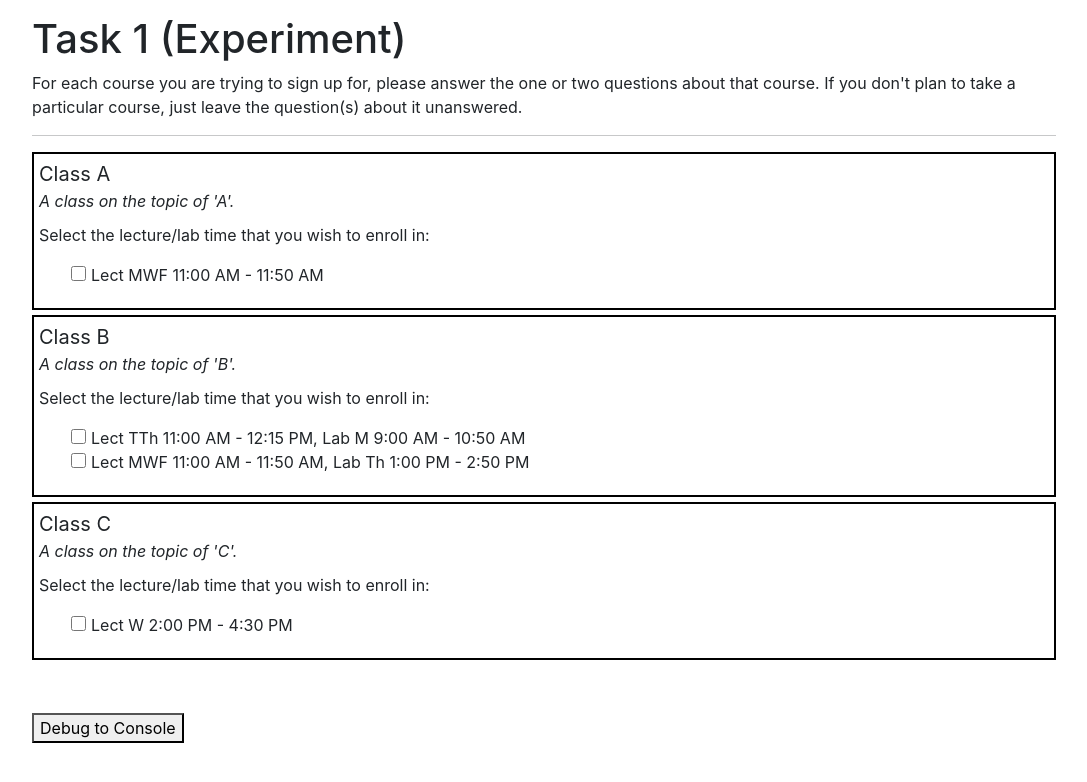
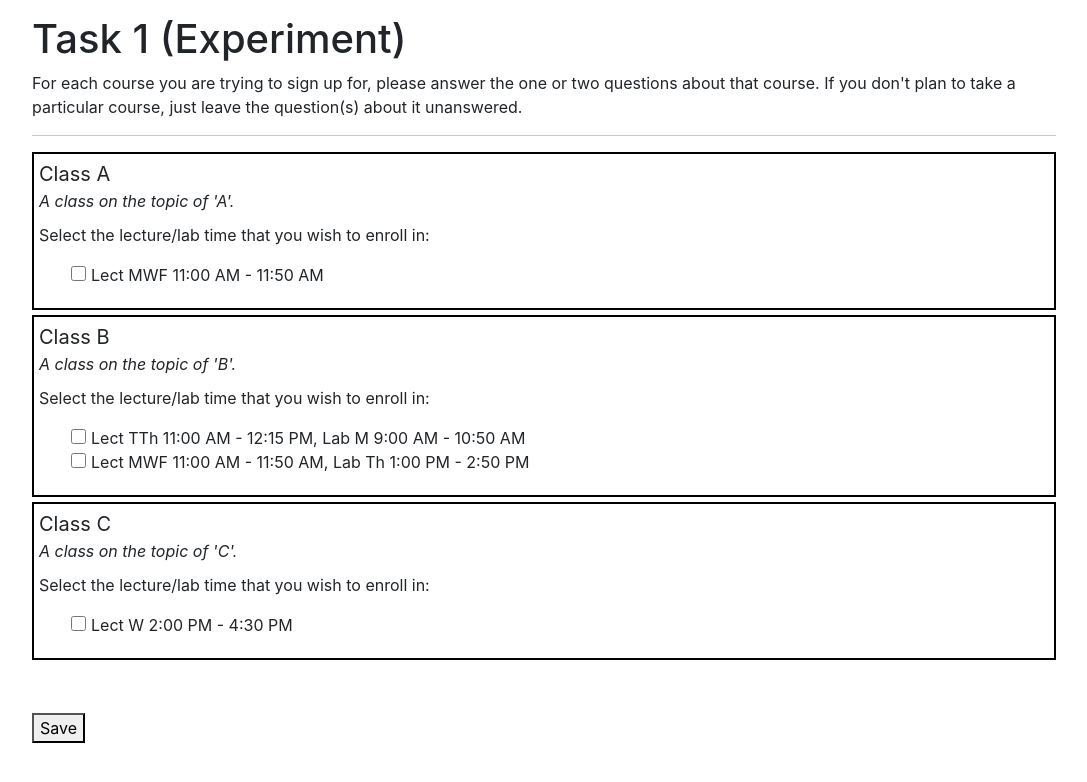
Before and after one commit to OmNai442003/Permission-Number-System-Improved---UX-Based, a React (Create React App) app: page /task1B in a window 1280 px wide. Shown: the top 782 px of the page, without its empty margins (96-1183 px from the left). Built offline with nearby package versions, Linux system fonts and the light colour scheme.

Commit message:
Store tasks 1 and 2 state and redirect to landing after completion.

```diff
--- a/src/screens/Task1/Task1Page_Control.js
+++ b/src/screens/Task1/Task1Page_Control.js
@@ -2,9 +2,17 @@ import { useState } from "react";
 import Task1_Control_Course from "../../components/Task1/Task1_Control_Course";
 import { TASK1 } from "../../utility/task1Const";
 import Styled from "styled-components";
+import * as dataRepo from "../../utility/dataRepo";
+import { useNavigate } from "react-router-dom";
 
 function Task1Page_Control() {
+    const navigate = useNavigate();
     const Container = Styled.div``;
+    const [details, updateDetails] = useState({
+        taskName: "Task1_Control",
+        startDateTime: new Date()
+    });
+
     const [stuff, updateStuff] = useState([
         {
             id: 1,
@@ -117,11 +125,6 @@ function Task1Page_Control() {
         )
     }
 
-    function print(e) {
-        e.preventDefault();
-        console.log(stuff);
-
-    }
     function renderRow(course){
         return (
             <Task1_Control_Course
@@ -132,6 +135,19 @@ function Task1Page_Control() {
             />
         );
     };
+
+    function save(e){
+        e.preventDefault();
+        let endDateTime = new Date();
+
+        dataRepo.recordTask({
+            ...details,
+            endDateTime,
+            data: stuff
+        });
+
+        navigate("/");
+    }
 
     return (
         <Container className="task-container">
@@ -146,7 +162,7 @@ function Task1Page_Control() {
 
             <br />
             <br />
-            <button onClick={print}>Debug to Console</button>
+            <button onClick={save}>Save</button>
 
         </Container>
     )
--- a/src/screens/Task1/Task1Page_Experiment.js
+++ b/src/screens/Task1/Task1Page_Experiment.js
@@ -2,9 +2,17 @@ import { useState } from "react";
 import Task1_Experiment_Course from "../../components/Task1/Task1_Experiment_Course";
 import { TASK1 } from "../../utility/task1Const";
 import Styled from "styled-components";
+import * as dataRepo from "../../utility/dataRepo";
+import { useNavigate } from "react-router-dom";
 
 function Task1Page_Experiment() {
+    const navigate = useNavigate();
     const Container = Styled.div``;
+    const [details, updateDetails] = useState({
+        taskName: "Task1_Experiment",
+        startDateTime: new Date()
+    });
+
     const [stuff, updateStuff] = useState([
         {
             id: 1,
@@ -212,11 +220,6 @@ function Task1Page_Experiment() {
         return false;
     }
 
-    function print(e) {
-        e.preventDefault();
-        console.log(stuff);
-
-    }
     function renderRow(course){
         return (
             <Task1_Experiment_Course
@@ -226,6 +229,19 @@ function Task1Page_Experiment() {
             />
         );
     };
+
+    function save(e){
+        e.preventDefault();
+        let endDateTime = new Date();
+
+        dataRepo.recordTask({
+            ...details,
+            endDateTime,
+            data: stuff
+        });
+
+        navigate("/");
+    }
 
     return (
         <Container className="task-container">
@@ -240,7 +256,7 @@ function Task1Page_Experiment() {
 
             <br />
             <br />
-            <button onClick={print}>Debug to Console</button>
+            <button onClick={save}>Save</button>
 
         </Container>
     )
--- a/src/screens/Task2/Task2Page_Control.js
+++ b/src/screens/Task2/Task2Page_Control.js
@@ -2,9 +2,17 @@ import { useState } from "react";
 import Task2_Control_Course from "../../components/Task2/Task2_Control_Course";
 import { TASK2 } from "../../utility/task2Const";
 import Styled from "styled-components";
+import * as dataRepo from "../../utility/dataRepo";
+import { useNavigate } from "react-router-dom";
 
 function Task2Page_Control() {
+    const navigate = useNavigate();
     const Container = Styled.div``;
+    const [details, updateDetails] = useState({
+        taskName: "Task2_Control",
+        startDateTime: new Date()
+    });
+
     const [courses, updateCourses] = useState([
         {
             id: 1,
@@ -130,12 +138,6 @@ function Task2Page_Control() {
         )
     }
 
-    function print(e) {
-        e.preventDefault();
-        console.log(courses);
-
-    }
-
     function renderRow(course){
         return (
             <Task2_Control_Course
@@ -147,6 +149,19 @@ function Task2Page_Control() {
             />
         );
     };
+
+    function save(e){
+        e.preventDefault();
+        let endDateTime = new Date();
+
+        dataRepo.recordTask({
+            ...details,
+            endDateTime,
+            data: courses
+        });
+
+        navigate("/");
+    }
 
     return (
         <Container className="task-container">
@@ -161,7 +176,7 @@ function Task2Page_Control() {
 
             <br />
             <br />
-            <button onClick={print}>Debug to Console</button>
+            <button onClick={save}>Save</button>
 
         </Container>
     )
--- a/src/screens/Task2/Task2Page_Experiment.js
+++ b/src/screens/Task2/Task2Page_Experiment.js
@@ -4,9 +4,16 @@ import Task2_Experiment_Course from "../../components/Task2/Task2_Experiment_Cou
 import Task2_Experiment_OrderableList from "../../components/Task2/Task2_Experiment_OrderableList";
 import { TASK2 } from "../../utility/task2Const";
 import Styled from "styled-components";
+import * as dataRepo from "../../utility/dataRepo";
+import { useNavigate } from "react-router-dom";
 
 function Task2Page_Experiment() {
+    const navigate = useNavigate();
     const Container = Styled.div``;
+    const [details, updateDetails] = useState({
+        taskName: "Task2_Experiment",
+        startDateTime: new Date()
+    });
     const [state, setState] = useState({
         isSorting: false
     });
@@ -158,13 +165,6 @@ function Task2Page_Experiment() {
         });
     }
 
-    function print(e) {
-        e.preventDefault();
-        console.log(preference);
-        console.log(courses);
-
-    }
-
     function renderRow(course){
         return (
             <Task2_Experiment_Course
@@ -190,6 +190,19 @@ function Task2Page_Experiment() {
         newPreference.splice(destination.index, 0, temp[0])
 
         setPreference(newPreference);
+    }
+
+    function save(e){
+        e.preventDefault();
+        let endDateTime = new Date();
+
+        dataRepo.recordTask({
+            ...details,
+            endDateTime,
+            data: courses
+        });
+
+        navigate("/");
     }
 
     return (
@@ -228,19 +241,14 @@ function Task2Page_Experiment() {
                         <br />
 
                         <button onClick={() => handleUpdateSortingState(false)}>Back</button>
+                        <br />
+                        <br />
+
+
+                        <button onClick={save}>Save</button>
                     </>
                 )
             }
-
-
-
-
-            <br />
-            <br />
-
-
-            <button onClick={print}>Debug to Console</button>
-
         </Container>
     )
 }
--- /dev/null
+++ b/src/utility/dataRepo.js
@@ -0,0 +1,18 @@
+const LOCALSTORAGE = {
+    taskStorageKey: "task",
+};
+
+
+export function recordTask(taskObj){
+    let tasks = getTasks();
+
+    tasks.push(taskObj);
+    localStorage.setItem(LOCALSTORAGE.taskStorageKey, JSON.stringify(tasks));
+}
+
+export function getTasks(){
+    let tasks = JSON.parse(localStorage.getItem(LOCALSTORAGE.taskStorageKey));
+    if(!tasks) tasks = [];
+
+    return tasks;
+}
```
